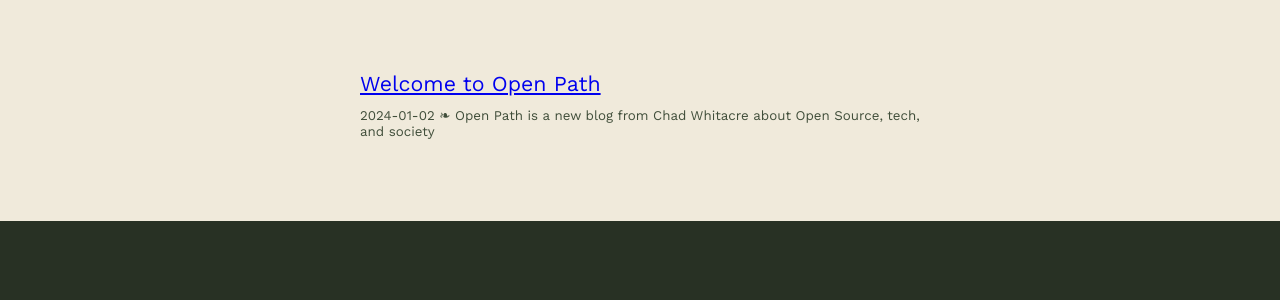
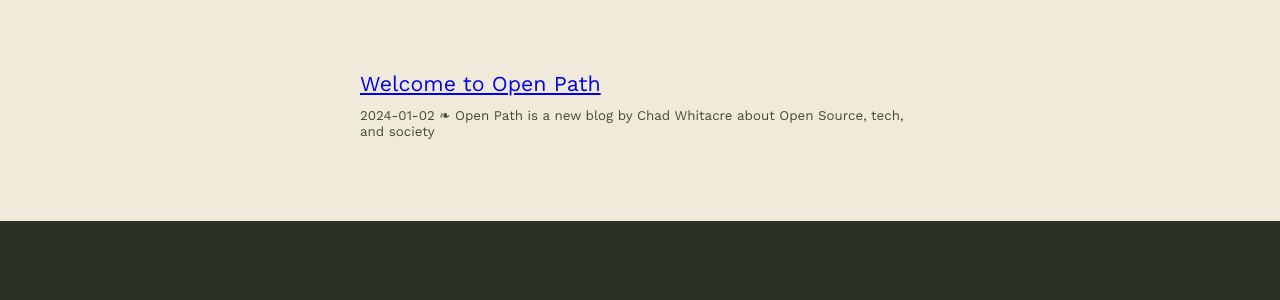
Before and after one commit to chadwhitacre/openpath, a Jekyll site: the page built from index.html, in a window 1280 px wide. Shown: the part 1103-1403 px from the top of the page. Built offline with Jekyll 4.4.1, drawn with Linux system fonts in a browser that asks for light colours; some web fonts are replaced.

Commit message:
for ⇒ by

```diff
--- a/_posts/2024-01-02-welcome-to-open-path.md
+++ b/_posts/2024-01-02-welcome-to-open-path.md
@@ -1,6 +1,6 @@
 ---
 title: Welcome to Open Path
-excerpt: Open Path is a new blog from Chad Whitacre about Open Source, tech, and society
+excerpt: Open Path is a new blog by Chad Whitacre about Open Source, tech, and society
 ---
 
 Greetings! Welcome to [Open Path](/). The purpose of this blog is to contribute
```
Also changed, not shown: 2024/welcome-to-open-path/social.webp, README.md.
